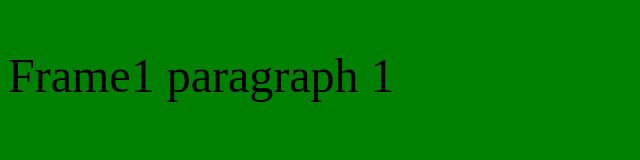
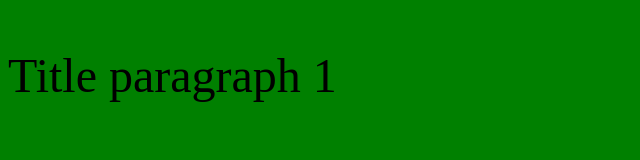
Before and after one commit to hreinitz/public1, a plain HTML site: page title.html in a window 1280 px wide. Shown: the whole page, without its empty margins (0-640 px from the left). Drawn offline with Linux system fonts and the light colour scheme.

Commit message:
added better titles to main and title

```diff
--- a/title.html
+++ b/title.html
@@ -8,7 +8,7 @@
 </head>
 <body bgcolor="green">
     <font size ="40">
-    <p>Frame1 paragraph 1</p>
+    <p>Title paragraph 1</p>
 
 </body>
 </html>
```
Also changed, not shown: main.html (+1 -1 lines).
